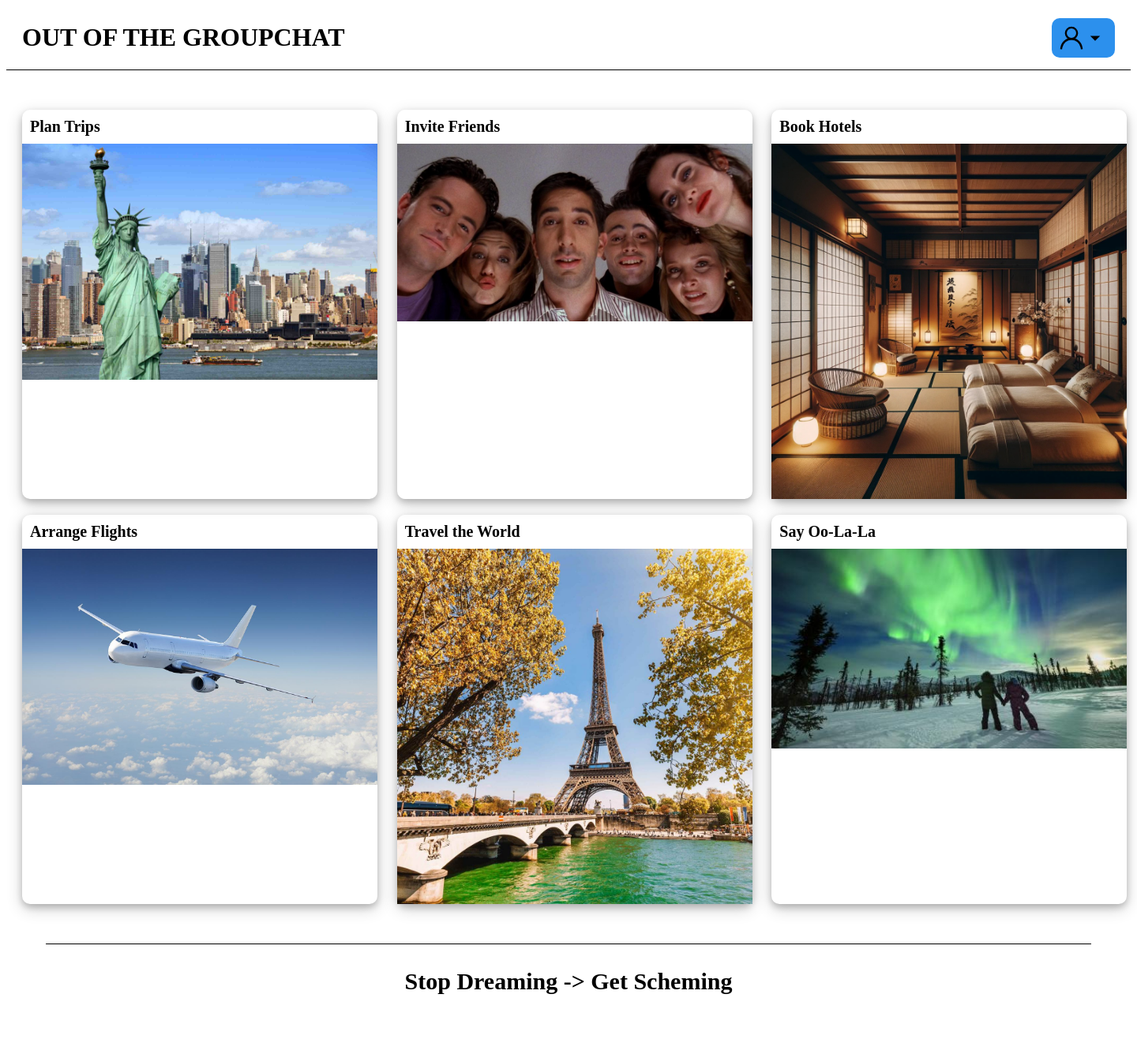
After one commit to AragornWrath/CSE-Team-Freaky-V2, a Django app: page /index2/ in a window 1440 px wide. The commit adds this page. Shown: the whole page at 79% size. Run offline with Django 5.2, Linux system fonts and the light colour scheme; parts of the project's set-up code (start-up, migrations or seed data) failed here and were passed over.

Commit message:
Redisgned home page and added a seperate login/ register page. Also created copies of the register /login, and index view to sync up with this new html without breaking what we already have.

```diff
--- a/Group_chat/Group_chat/urls.py
+++ b/Group_chat/Group_chat/urls.py
@@ -18,6 +18,6 @@ from django.contrib import admin
 from django.urls import path, include
 
 urlpatterns = [
-    path('home/', include('home.urls')),
+    path('', include('home.urls')),
     path('admin/', admin.site.urls),
 ]
--- a/Group_chat/home/static/home/home.css
+++ b/Group_chat/home/static/home/home.css
@@ -5,6 +5,7 @@ body{
 .header-pic{
     position: absolute;
     background-size: auto;
+    max-width: 10%;
 }
 
 .project-title{
--- /dev/null
+++ b/Group_chat/home/static/home/home2.css
@@ -0,0 +1,108 @@
+.header{
+    border-bottom-style: solid;
+    border-width: 1px;
+    /* margin: 20px; */
+    padding-left: 20px;
+    display: flex;
+    flex-direction: row;
+    justify-content: space-between;
+    align-items: center;
+    padding-right: 20px;
+}
+
+.account-button{
+    border-style: none;
+    padding:10px;
+    border-radius: 10px;
+    background-color: rgb(44, 144, 237);
+}
+
+.account-button:hover{
+    background-color: rgb(27, 116, 199);
+}
+
+
+.account{
+    border-radius: 30px;
+    margin-right: 0px;
+    display: flex;
+    position: relative;
+    /* justify-content: space-between; */
+    /* align-items: center; */
+    /* padding: 50px; */
+}
+
+.person{
+    padding: 0px;
+    height: 30px;
+}
+.down_arrow{
+    padding-left: 0px;
+    height: 30px;
+    width: 30px;
+}
+
+body{
+    background-color: white;
+}
+
+.collage{
+    margin-left: 20px;
+    margin-top: 50px;
+    display: grid;
+    grid-template-columns: 1fr 1fr 1fr;
+    row-gap: 20px;
+    column-gap: 20px;
+}
+
+.card{
+    border-radius: 10px;
+    width: 450px;
+    display: flex;
+    flex-direction: column;
+    box-shadow: 0 4px 8px 0 rgba(0, 0, 0, 0.2), 0 6px 20px 0 rgba(0, 0, 0, 0.19);
+}
+
+.card-title{
+    margin: 10px;
+    font-size: 20px;
+}
+
+.card-image{
+    max-width: 500px;
+    object-fit: fill;
+}
+
+.footer{
+    border-top-style: solid;
+    border-top-width: 1px;
+    display: flex;
+    justify-content: center;
+    align-items: center;
+    margin: 50px;
+}
+
+.slogan{
+    padding: 30px;
+    font-size: 30px;
+}
+
+.dropdown-show{
+    display: block;
+    position: relative;
+    float: right;
+    display: flex;
+    flex-direction: column;
+    margin-right: 20px;
+    margin-top: -16px;
+}
+.dropdown-show a{
+    border-style: solid;
+    background-color: white;
+    border-radius: 5px;
+    padding: 5px;
+}
+
+.dropdown-hidden{
+    display: none;
+}
--- /dev/null
+++ b/Group_chat/home/static/home/menu.js
@@ -0,0 +1,8 @@
+function dropdown(){
+    if (document.getElementById("dropdown").className == "dropdown-hidden"){
+        document.getElementById("dropdown").className = "dropdown-show";
+    }
+    else {
+        document.getElementById("dropdown").className = "dropdown-hidden";
+    }
+}
--- /dev/null
+++ b/Group_chat/home/templates/index2.html
@@ -0,0 +1,54 @@
+<!DOCTYPE html>
+<html>
+    <head>
+        <title>OOTGC.com</title>
+        {% load static %}
+        <link rel="stylesheet" type="text/css" href="{% static 'home/home2.css' %}"/>
+        <script src="{% static 'home/menu.js' %}"></script>
+    </head>
+    <body>
+        {% csrf_token %}
+        <div class="header">
+            <h1 class="title">OUT OF THE GROUPCHAT</h1>
+            <button class="account-button" onclick="dropdown()">
+                <div class="account">
+                    <img class="person" src="{% static 'home/icons/account.svg' %}">
+                    <img class="down_arrow" src="{% static 'home/icons/down_arrow.svg' %}">
+                </div>
+            </button>
+        </div>
+        <div id="dropdown" class="dropdown-hidden">
+            <a href="/serveRegister2/">Register</a>
+            <a href="/serveLogin2/">Login</a>
+        </div>
+        <div class="collage">
+            <div class="card">
+                <b class="card-title">Plan Trips</b>
+                <img class="card-image" src="{% static 'home/images/nyc.jpg' %}">
+            </div>
+            <div class="card">
+                <b class="card-title">Invite Friends</b>
+                <img class="card-image" src="{% static 'home/images/friends.jpg' %}">
+            </div>
+            <div class="card">
+                <b class="card-title">Book Hotels</b>
+                <img class="card-image" src="{% static 'home/images/hotels.jpg' %}">
+            </div>
+            <div class="card">
+                <b class="card-title">Arrange Flights</b>
+                <img class="card-image" src="{% static 'home/images/flights.jpg' %}">
+            </div>
+            <div class="card">
+                <b class="card-title">Travel the World</b>
+                <img class="card-image" src="{% static 'home/images/paris.jpg' %}">
+            </div>
+            <div class="card">
+                <b class="card-title">Say Oo-La-La</b>
+                <img class="card-image" src="{% static 'home/images/alaska.jpg' %}">
+            </div>
+        </div>
+        <div class="footer">
+            <b class="slogan">Stop Dreaming -> Get Scheming</b>
+        </div>
+    </body>
+</html>
--- a/Group_chat/home/urls.py
+++ b/Group_chat/home/urls.py
@@ -7,4 +7,7 @@ urlpatterns = [
     path('login/', views.login, name='login'),
     path('logout/', views.logout, name='logout'),
     path("trips/", views.index_trips, name="trips"),
+    path('index2/', views.index2, name='index2'),
+    path('serveRegister2/', views.serveRegister2, name='serverRegister2'),
+    path('serveRegister2/register2/', views.register2, name='register2'),
 ]
--- a/Group_chat/home/views.py
+++ b/Group_chat/home/views.py
@@ -55,7 +55,7 @@ def register(request: HttpRequest):
         newEntry = userModel.objects.create(username=username,password=hashed,salt=salt,token="None")
         newEntry.save()
         #accounts.insert_one(newEntry)
-    return HttpResponseRedirect('/home')
+    return HttpResponseRedirect('/')
 
 def login(request: HttpRequest):
     if request.method == 'POST' :
@@ -75,7 +75,7 @@ def login(request: HttpRequest):
                 hashed = hashlib.sha256(token.encode()).digest()
                 entry.token = hashed
                 entry.save()
-                redirect = HttpResponseRedirect('/home')
+                redirect = HttpResponseRedirect('/')
                 redirect.set_cookie('token', token)
                 return redirect
         else:
@@ -88,7 +88,7 @@ def logout (request: HttpRequest) :
         user = findUser(request.COOKIES['token'])
         if user != None :
             user.token = None
-    redirect = HttpResponseRedirect('/home')
+    redirect = HttpResponseRedirect('/')
     if 'token' in request.COOKIES :
         redirect.delete_cookie('token')
     return redirect
@@ -100,6 +100,42 @@ def findUser(token) :
         return account
     return None
 
-class AllTrips(ListView):
-    model = TripItem
-    template_name = "trips.html"
+def index2(request: HttpRequest):
+    return render(request, "index2.html")
+
+def login2(request: HttpRequest):
+    pass
+
+
+def serveRegister2(request: HttpRequest):
+    return render(request, "register.html")
+
+def register2(request: HttpRequest):
+    if request.method == 'POST' :
+        print(request)
+        body = request.body
+        print(body)
+        body = body.split(b'&')         #Assuming the body is urlencoded
+        username = body[1].split(b'=')[1].decode()
+        password = body[2].split(b'=')[1].decode()
+        salt = generateToken(20)
+
+        combined = (password + salt).encode()
+        hashed = hashlib.sha256(combined).digest()
+
+        # newEntry = {
+        #     'username' : username,
+        #     'password' : hashed,
+        #     'salt' : salt,
+        #     'token' : None
+        # }
+        newEntry = userModel.objects.create(username=username,password=hashed,salt=salt,token="None")
+        newEntry.save()
+        #accounts.insert_one(newEntry)
+    return HttpResponseRedirect('/index2/')
+
+# def login2(request: HttpRequest):
+#     return return HttpResponseRedirect('/index2/')
+# class AllTrips(ListView):
+#     model = TripItem
+#     template_name = "trips.html"
```
Also changed, not shown: Group_chat/home/static/home/auth.css (added, +40 -0 lines), Group_chat/home/templates/login.html (added, +23 -0 lines), Group_chat/home/templates/register.html (added, +24 -0 lines), Group_chat/db.sqlite3, Group_chat/home/static/home/icons/account.svg (added), Group_chat/home/static/home/icons/down_arrow.svg (added), Group_chat/home/static/home/images/alaska.jpg (added), Group_chat/home/static/home/images/flights.jpg (added), Group_chat/home/static/home/images/friends.jpg (added), Group_chat/home/static/home/images/hotels.jpg (added), Group_chat/home/static/home/images/nyc.jpg (added), Group_chat/home/static/home/images/paris.jpg (added).
